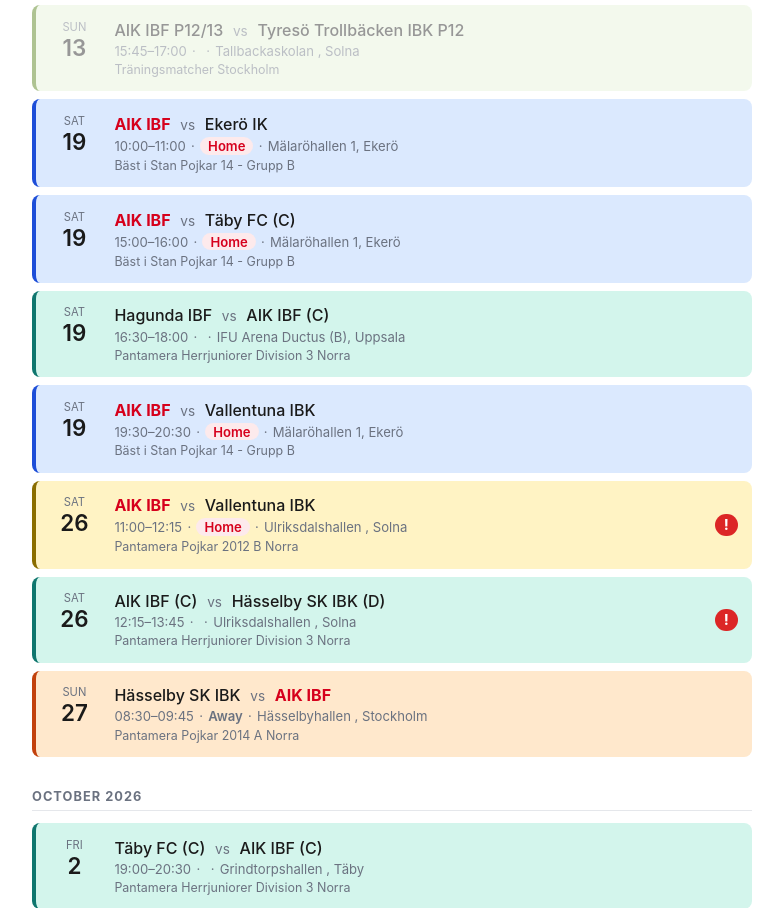
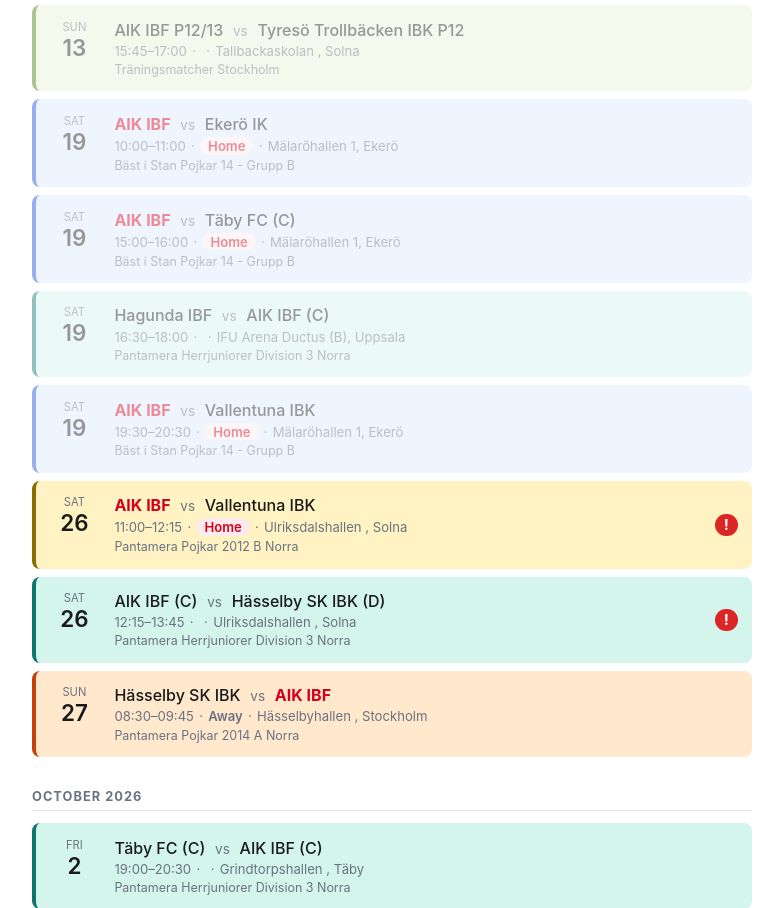
Before and after one commit to smerakm/aikp12calendar, a plain HTML site: page index.html in a window 1280 px wide. Shown: the part 905-1813 px from the top of the page, without its empty margins (248-1031 px from the left). Drawn offline with Linux system fonts and the light colour scheme.

Commit message:
update 2026-09-20

```diff
--- a/index.html
+++ b/index.html
@@ -262,7 +262,7 @@
   <div class="wrap">
     <header>
       <h1>AIK IBF – Match Schedule</h1>
-      <div class="sub">Generated 2026-09-18 10:05 from api.innebandy.se</div>
+      <div class="sub">Generated 2026-09-20 10:05 from api.innebandy.se</div>
       <div class="filters">
         <div class="past-row">
           <label class="toggle">
@@ -482,7 +482,7 @@
 
         </div>
 
-        <div class="event league-b-st-i-stan-pojkar-14-grupp-b" data-league="b-st-i-stan-pojkar-14-grupp-b">
+        <div class="event league-b-st-i-stan-pojkar-14-grupp-b past" data-league="b-st-i-stan-pojkar-14-grupp-b">
           <div class="date">
             <span class="weekday">Sat</span>
             <span class="day">19</span>
@@ -505,7 +505,7 @@
 
         </div>
 
-        <div class="event league-b-st-i-stan-pojkar-14-grupp-b" data-league="b-st-i-stan-pojkar-14-grupp-b">
+        <div class="event league-b-st-i-stan-pojkar-14-grupp-b past" data-league="b-st-i-stan-pojkar-14-grupp-b">
           <div class="date">
             <span class="weekday">Sat</span>
             <span class="day">19</span>
@@ -528,7 +528,7 @@
 
         </div>
 
-        <div class="event league-pantamera-herrjuniorer-division-3-norra" data-league="pantamera-herrjuniorer-division-3-norra">
+        <div class="event league-pantamera-herrjuniorer-division-3-norra past" data-league="pantamera-herrjuniorer-division-3-norra">
           <div class="date">
             <span class="weekday">Sat</span>
             <span class="day">19</span>
@@ -551,7 +551,7 @@
 
         </div>
 
-        <div class="event league-b-st-i-stan-pojkar-14-grupp-b" data-league="b-st-i-stan-pojkar-14-grupp-b">
+        <div class="event league-b-st-i-stan-pojkar-14-grupp-b past" data-league="b-st-i-stan-pojkar-14-grupp-b">
           <div class="date">
             <span class="weekday">Sat</span>
             <span class="day">19</span>
```
